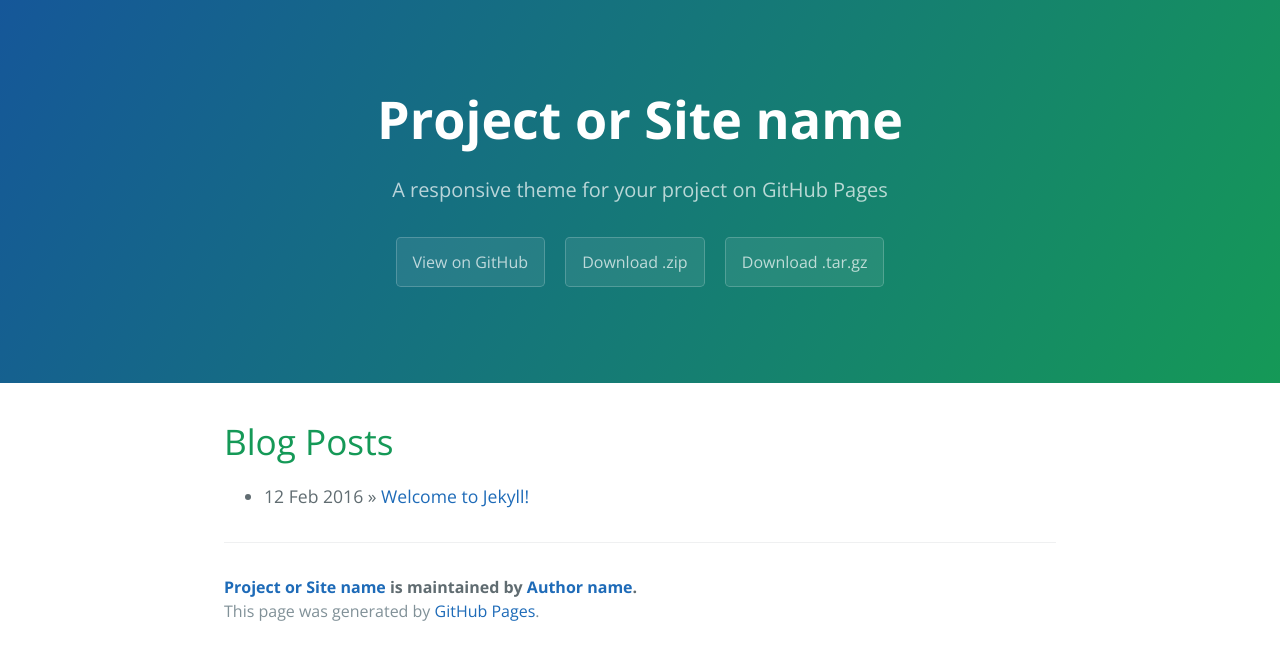
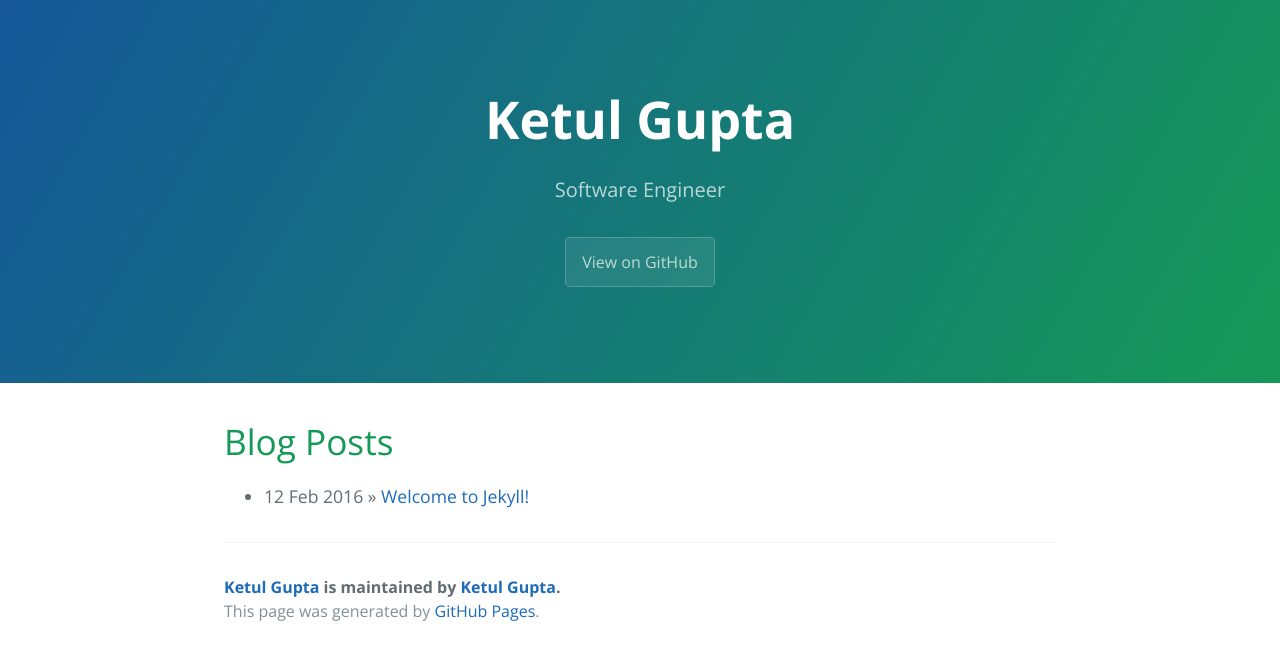
Before and after one commit to ketulgupta1995/ketulgupta1995.github.io, a Jekyll site: the page built from index.html, in a window 1280 px wide. Shown: the top 660 px of the page. Built offline with Jekyll 4.4.1, drawn with Linux system fonts in a browser that asks for light colours; the list of posts is cut into pages by our own code.

Commit message:
added name and designation

```diff
--- a/_config.yml
+++ b/_config.yml
@@ -1,13 +1,13 @@
 # Setup
-title:        Project or Site name
-tagline:      A responsive theme for your project on GitHub Pages
+title:        Ketul Gupta
+tagline:      Software Engineer
 baseurl:      ""
 paginate:     1
 locale:       "en"
 
 # About/contact
 author:
-  name:       Author name
+  name:       Ketul Gupta
   url:        http://yourhomepage.com
 
 # Gems
--- a/_includes/page-header.html
+++ b/_includes/page-header.html
@@ -2,6 +2,4 @@
   <h1 class="project-name">{{ site.title }}</h1>
   <h2 class="project-tagline">{{ site.tagline }}</h2>
   <a href="#" class="btn">View on GitHub</a>
-  <a href="#" class="btn">Download .zip</a>
-  <a href="#" class="btn">Download .tar.gz</a>
 </section>
```
